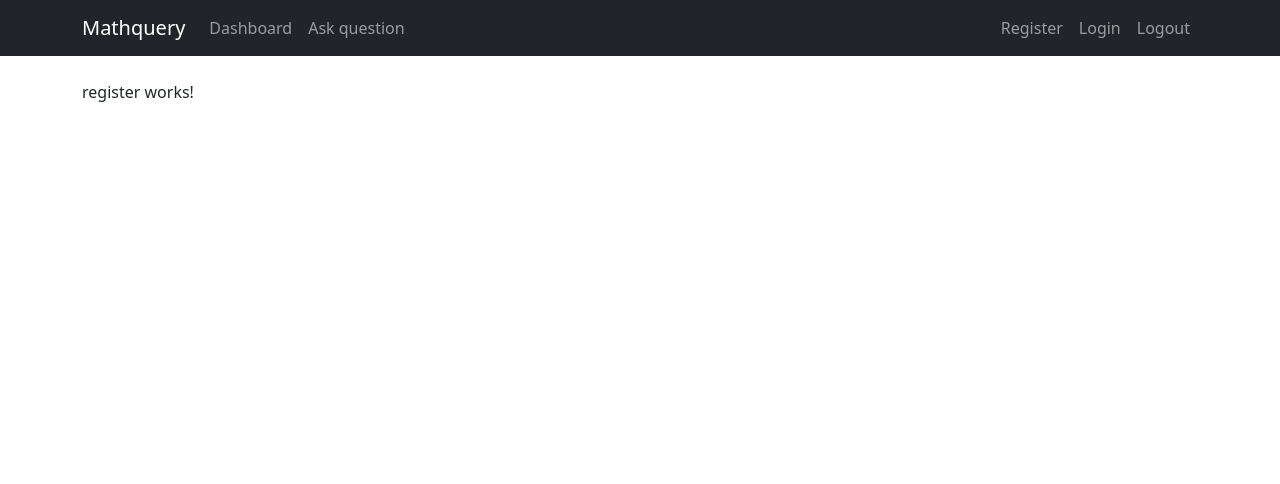
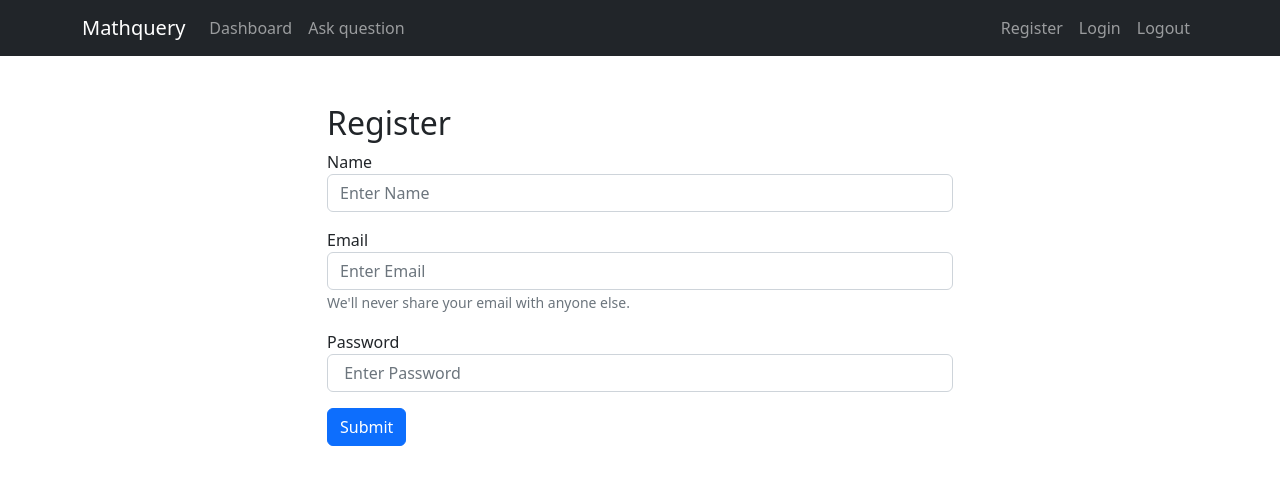
Before and after one commit to poh0/mathquery, an Angular app in the folder angular-src/: page /register in a window 1280 px wide. Shown: the top 484 px of the page. Built offline with nearby package versions, Linux system fonts and the light colour scheme.

Commit message:
Create registration component and form validation

```diff
--- a/angular-src/package.json
+++ b/angular-src/package.json
@@ -10,7 +10,7 @@
   },
   "private": true,
   "dependencies": {
-    "@angular/animations": "~13.3.0",
+    "@angular/animations": "^13.3.8",
     "@angular/common": "~13.3.0",
     "@angular/compiler": "~13.3.0",
     "@angular/core": "~13.3.0",
@@ -18,6 +18,7 @@
     "@angular/platform-browser": "~13.3.0",
     "@angular/platform-browser-dynamic": "~13.3.0",
     "@angular/router": "~13.3.0",
+    "ngx-toastr": "^14.3.0",
     "rxjs": "~7.5.0",
     "tslib": "^2.3.0",
     "zone.js": "~0.11.4"
--- a/angular-src/src/app/app.module.ts
+++ b/angular-src/src/app/app.module.ts
@@ -3,6 +3,10 @@ import { BrowserModule } from '@angular/platform-browser';
 import { RouterModule, Routes } from '@angular/router';
 import { HttpClientModule } from '@angular/common/http';
 import { DatePipe } from '@angular/common';
+import { FormsModule } from '@angular/forms';
+import { BrowserAnimationsModule } from '@angular/platform-browser/animations';
+
+import { ToastrModule } from 'ngx-toastr';
 
 import { AppRoutingModule } from './app-routing.module';
 import { AppComponent } from './app.component';
@@ -12,6 +16,8 @@ import { RegisterComponent } from './components/register/register.component';
 import { DashboardComponent } from './components/dashboard/dashboard.component';
 import { QuestionComponent } from './components/question/question.component';
 import { CommentDetailComponent } from './components/comment-detail/comment-detail.component';
+
+import { ValidateService } from './services/validate.service';
 
 const appRoutes: Routes = [
   { path:'', redirectTo: '/dashboard', pathMatch: 'full' },
@@ -35,9 +41,12 @@ const appRoutes: Routes = [
     BrowserModule,
     AppRoutingModule,
     RouterModule.forRoot(appRoutes),
-    HttpClientModule
+    HttpClientModule,
+    FormsModule,
+    BrowserAnimationsModule,
+    ToastrModule.forRoot()
   ],
-  providers: [DatePipe],
+  providers: [DatePipe, ValidateService],
   bootstrap: [AppComponent]
 })
 export class AppModule { }
--- a/angular-src/src/app/components/register/register.component.css
+++ b/angular-src/src/app/components/register/register.component.css
@@ -0,0 +1 @@
+.container{ width: 650px !important;}
--- a/angular-src/src/app/components/register/register.component.html
+++ b/angular-src/src/app/components/register/register.component.html
@@ -1 +1,19 @@
-<p>register works!</p>
+<div class="container mt-5">
+    <h2 class="page-header">Register</h2>
+    <form (submit)="onRegisterSubmit() " novalidate >
+      <div class="form-group mb-3">
+        <label for="name">Name</label>
+        <input type="text" [(ngModel)]="name" name="name" class="form-control" id="name" placeholder="Enter Name">
+      </div>
+      <div class="form-group mb-3">
+        <label for="email">Email</label>
+        <input type="email" [(ngModel)]="email" name="email" class="form-control" id="email" aria-describedby="emailHelp" spellcheck="false" placeholder="Enter Email">
+        <small id="emailHelp" class="form-text text-muted">We'll never share your email with anyone else.</small>
+      </div>
+      <div class="form-group mb-3">
+        <label for="password">Password</label>
+        <input type="password" [(ngModel)]="password" name="password" class="form-control" id="password" placeholder=" Enter Password">
+      </div>
+      <input type="submit" class="btn btn-primary" value="Submit">
+    </form>
+</div>
--- a/angular-src/src/app/components/register/register.component.ts
+++ b/angular-src/src/app/components/register/register.component.ts
@@ -1,4 +1,7 @@
 import { Component, OnInit } from '@angular/core';
+import { ValidateService } from 'src/app/services/validate.service';
+
+import { ToastrService } from 'ngx-toastr';
 
 @Component({
   selector: 'app-register',
@@ -7,9 +10,37 @@ import { Component, OnInit } from '@angular/core';
 })
 export class RegisterComponent implements OnInit {
 
-  constructor() { }
+  name: string = ""
+  email: string = ""
+  password: string = ""
+
+  constructor(
+    private validateService: ValidateService,
+    private toastr: ToastrService
+  ) { }
 
   ngOnInit(): void {
   }
 
+  onRegisterSubmit() {
+    const user = {
+      name: this.name,
+      email: this.email,
+      password: this.password
+    }
+
+    // required fields
+    if (!this.validateService.validateRegister(user)) {
+      this.toastr.error("Please add all fields", "Error")
+      return false
+    }
+
+    // validate email
+    if (!this.validateService.validateEmail(user.email)) {
+      this.toastr.error("Please use a valid email", "Error")
+      return false
+    }
+
+    return true
+  }
 }
--- /dev/null
+++ b/angular-src/src/app/services/validate.service.ts
@@ -0,0 +1,22 @@
+import { Injectable } from '@angular/core';
+
+@Injectable({
+  providedIn: 'root'
+})
+export class ValidateService {
+
+  constructor() { }
+
+  validateRegister(user: any) {
+    if (!user.name ||!user.email ||!user.password) {
+      return false
+    } else {
+      return true
+    }
+  }
+
+  validateEmail(email: string) {
+    const re = /\S+@\S+\.\S+/;
+    return re.test(email)
+  }
+}
--- a/angular-src/src/styles.css
+++ b/angular-src/src/styles.css
@@ -1 +1 @@
-/* You can add global styles to this file, and also import other style files */
+@import '~ngx-toastr/toastr';
```
Also changed, not shown: 2 other files (tests, documents, lock files or other folders).
